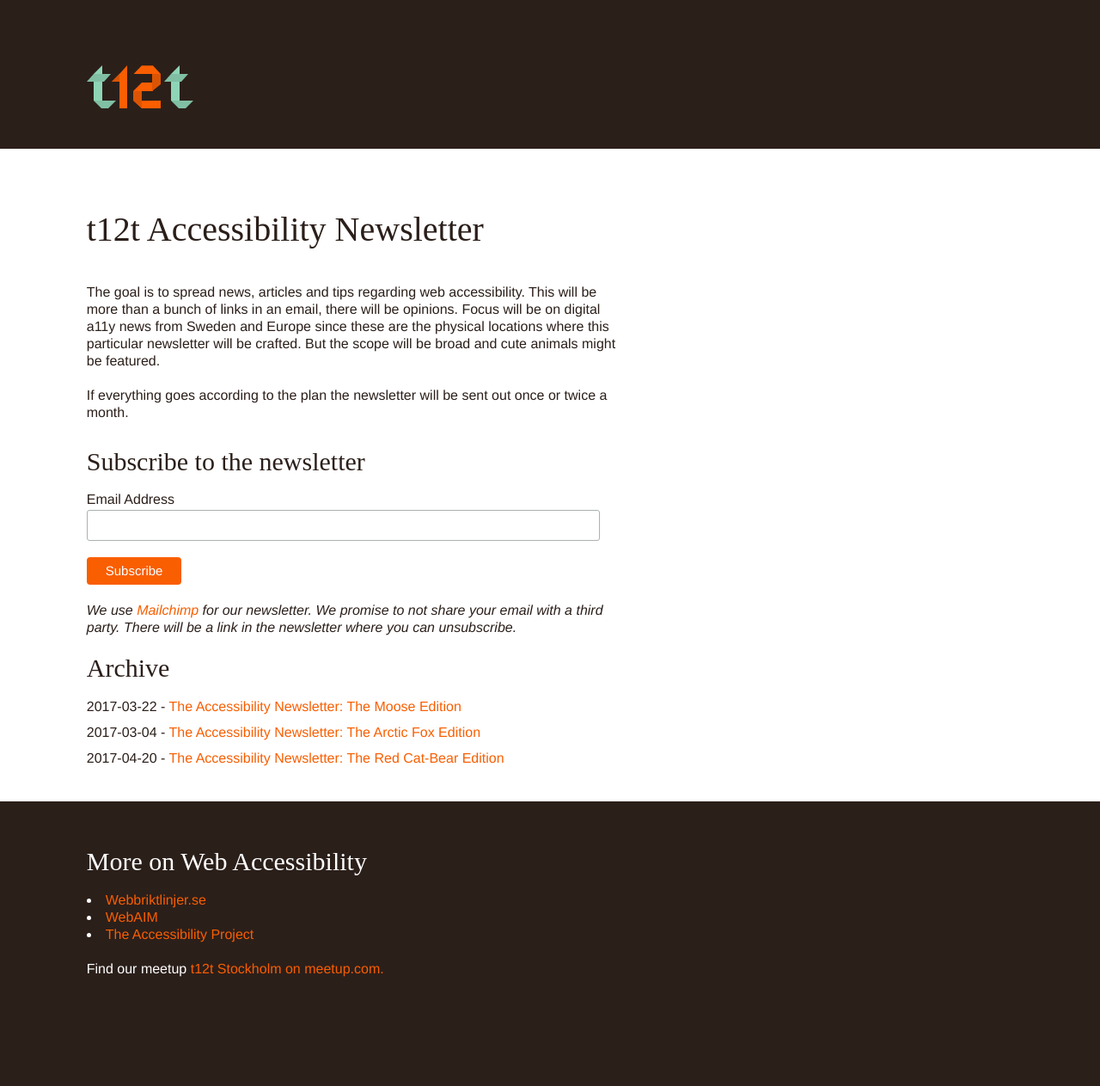
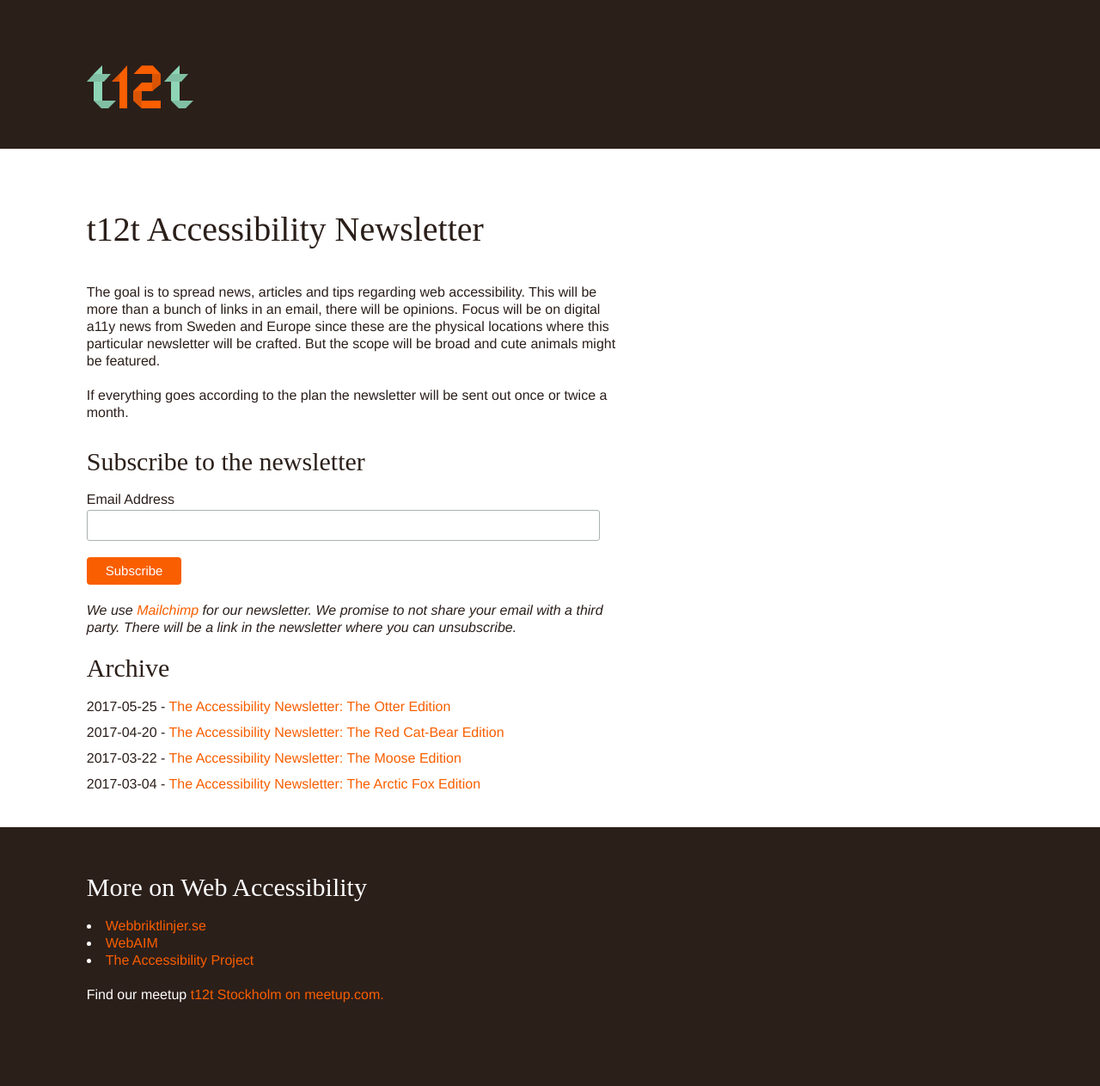
Before and after one commit to t12t/t12t.github.io, a Jekyll site: the page built from accessibility-newsletter/index.md, in a window 1280 px wide. Shown: the whole page at 86% size. Built offline with Jekyll 4.4.1, drawn with Linux system fonts in a browser that asks for light colours; some web fonts are replaced; before the commit the page ends 1233 px from its top, so only the background shows below that.

Commit message:
Adds link to newsletter - otter edition

```diff
--- a/_includes/archive.html
+++ b/_includes/archive.html
@@ -1,4 +1,16 @@
 <ul class="archive-list">
+  <li>
+    <time datetime="2017-05-25">2017-05-25</time> -
+    <a href="http://eepurl.com/cPYQ0L">
+      The Accessibility Newsletter: The Otter Edition
+    </a>
+  </li>
+  <li>
+    <time datetime="2017-04-20">2017-04-20</time> -
+    <a href="http://eepurl.com/cLM7DP">
+      The Accessibility Newsletter: The Red Cat-Bear Edition
+    </a>
+  </li>
   <li>
     <time datetime="2017-03-22">2017-03-22</time> -
     <a href="http://eepurl.com/cHj3TP">
@@ -11,10 +23,4 @@
       The Accessibility Newsletter: The Arctic Fox Edition
     </a>
   </li>
-  <li>
-    <time datetime="2017-04-20">2017-04-20</time> -
-    <a href="http://eepurl.com/cLM7DP">
-      The Accessibility Newsletter: The Red Cat-Bear Edition
-    </a>
-  </li>
 </ul>
```
